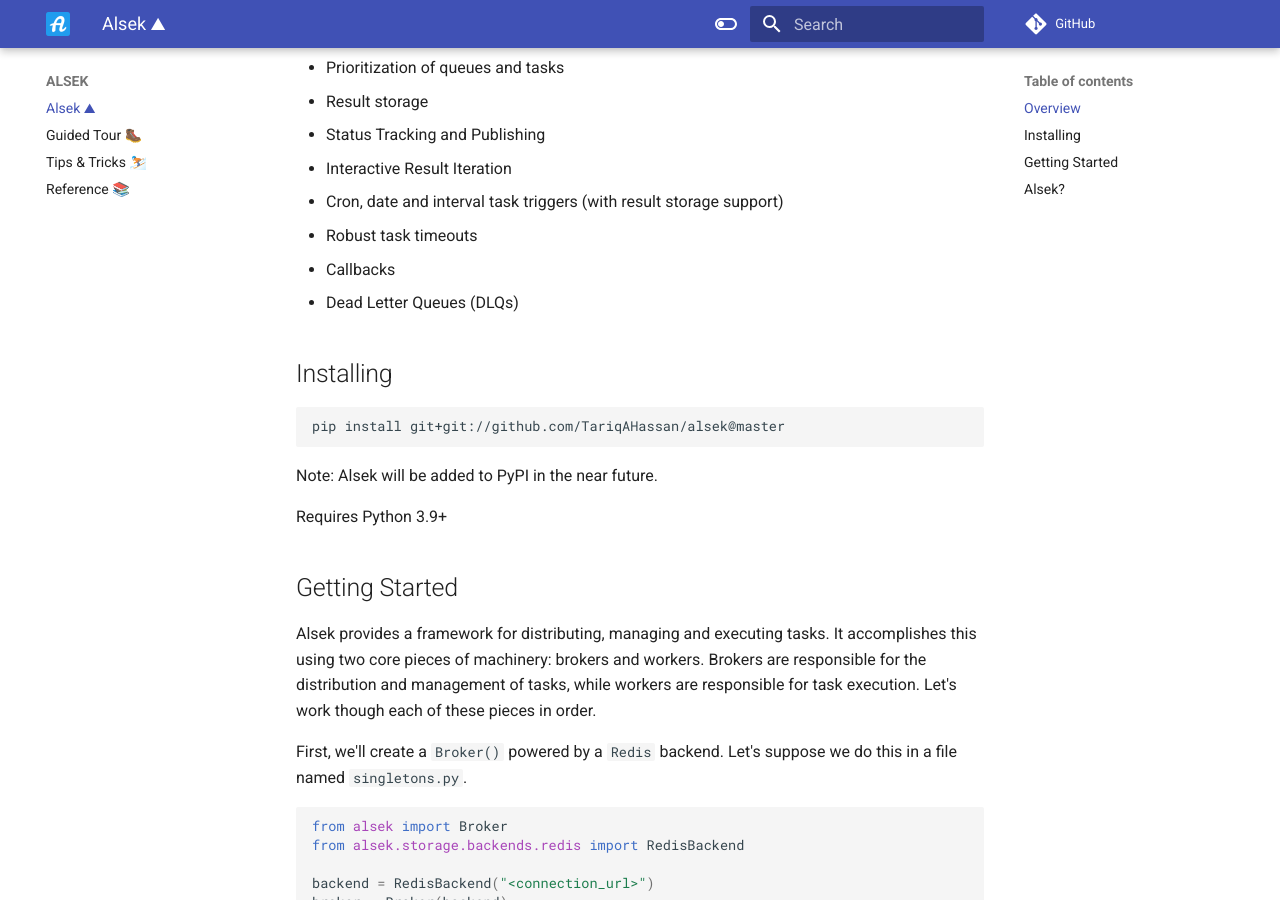
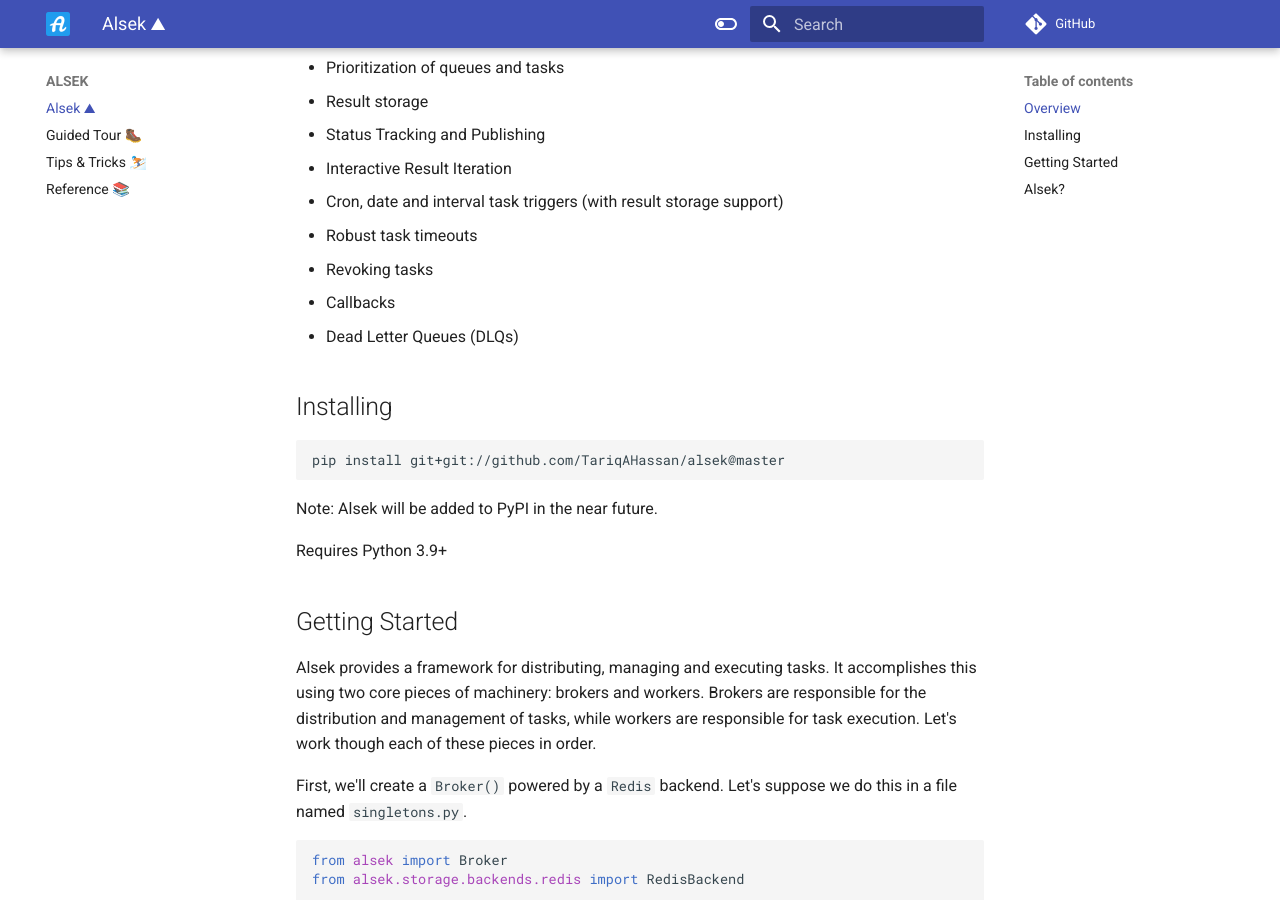
Before and after one commit to TariqAHassan/alsek, an MkDocs documentation site: the page built from docs/index.md, in a window 1280 px wide and 900 px high, scrolled down 310 px. Built offline with MkDocs 1.6.1 and Material for MkDocs 9.7.7, drawn with Linux system fonts in a browser that asks for light colours; comment, search, counter and statistics services are not loaded.

Commit message:
Update overview

```diff
--- a/docs/index.md
+++ b/docs/index.md
@@ -13,6 +13,7 @@ capable while remaining very lightweight. Current functionality includes:
   * Interactive Result Iteration
   * Cron, date and interval task triggers (with result storage support)
   * Robust task timeouts
+  * Revoking tasks
   * Callbacks
   * Dead Letter Queues (DLQs)
 
```
